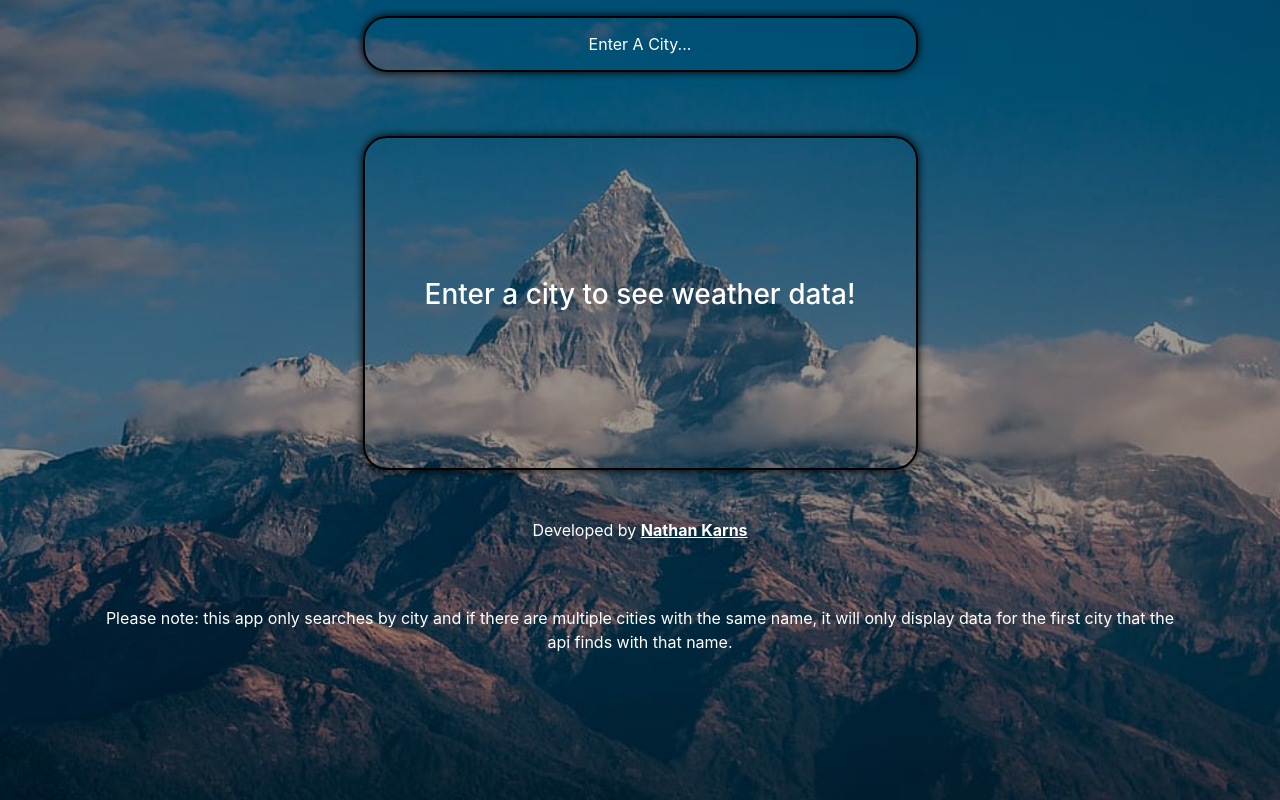
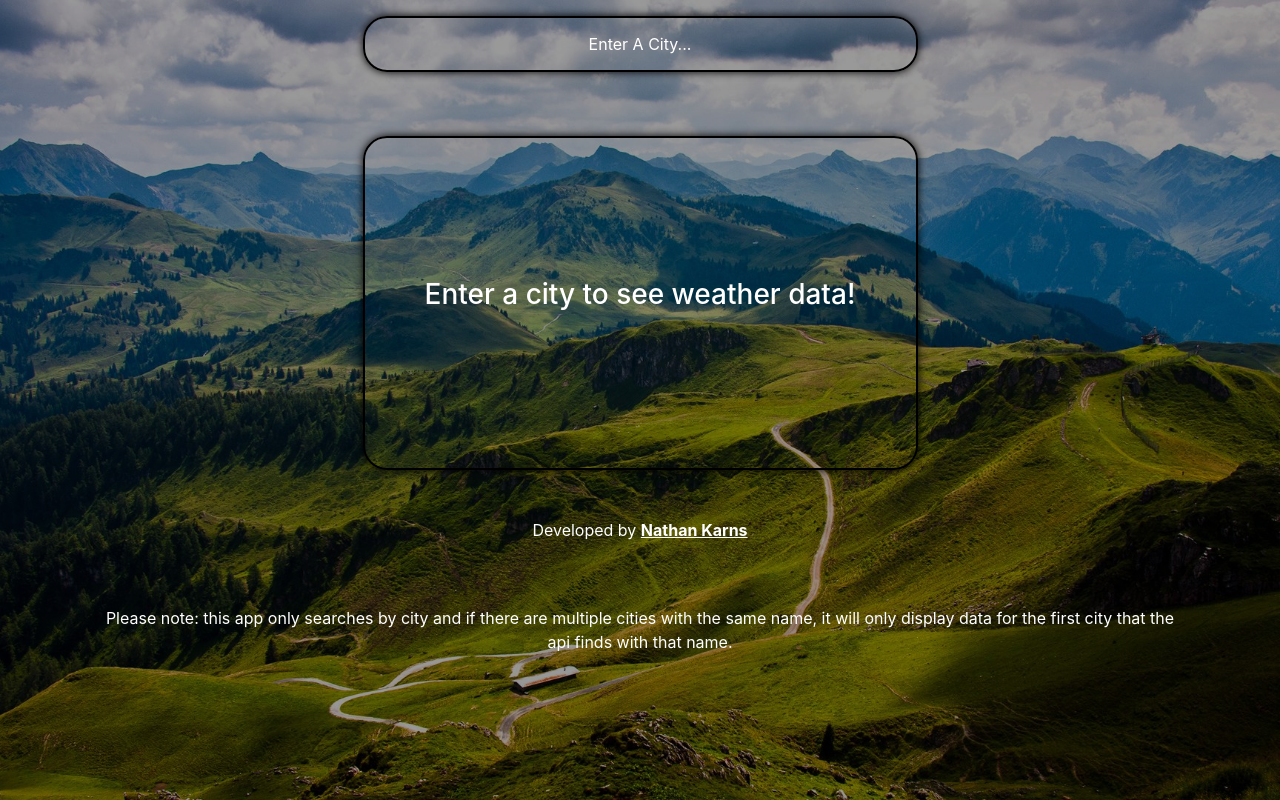
Before and after one commit to Karns11/Weather-App, a plain HTML site: page index.html in a window 1280 px wide. Drawn offline with nearby package versions, Linux system fonts and the light colour scheme.

Commit message:
Update style.css

```diff
--- a/style.css
+++ b/style.css
@@ -9,7 +9,7 @@
 
 .app::before {
     content: '';
-    background: url('./mountain.jpeg') no-repeat center center/cover;
+    background: url('./mountain.jpg') no-repeat center center/cover;
     position: absolute;
     width: 100%;
     height: 100%;
```
